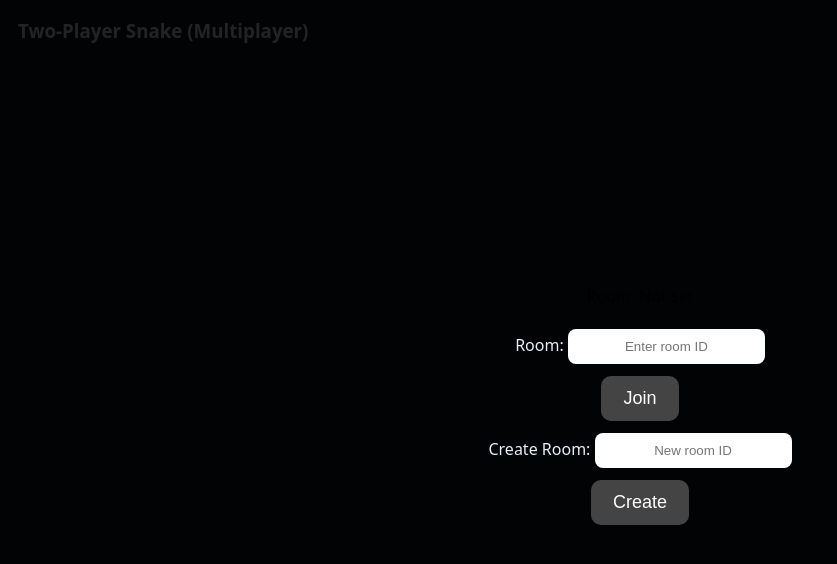
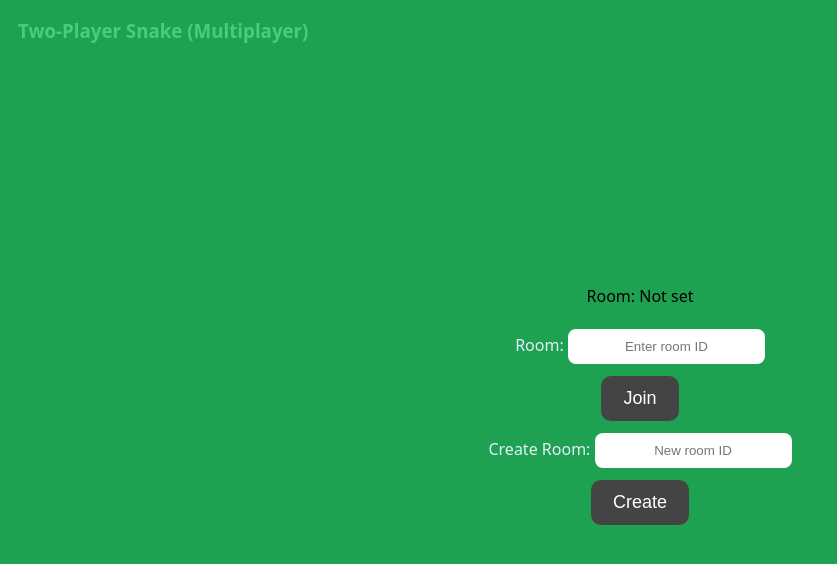
Before and after one commit to vivekky007/vivekky007.github.io, a plain HTML site: page game1/index.html in a window 1280 px wide. Shown: the whole page, without its empty margins (0-837 px from the left). Drawn offline with Linux system fonts and the light colour scheme.

Commit message:
Update styles.css

```diff
--- a/game1/styles.css
+++ b/game1/styles.css
@@ -94,7 +94,7 @@ h3 { margin: 0 0 12px 0; }
 #lobby {
   position: fixed;
   inset: 0;
-  background: rgba(0, 0, 0, 0.85);
+  background: rgba(	34, 197, 94,0.8);
   display: flex;
   flex-direction: column;
   align-items: center;
```
